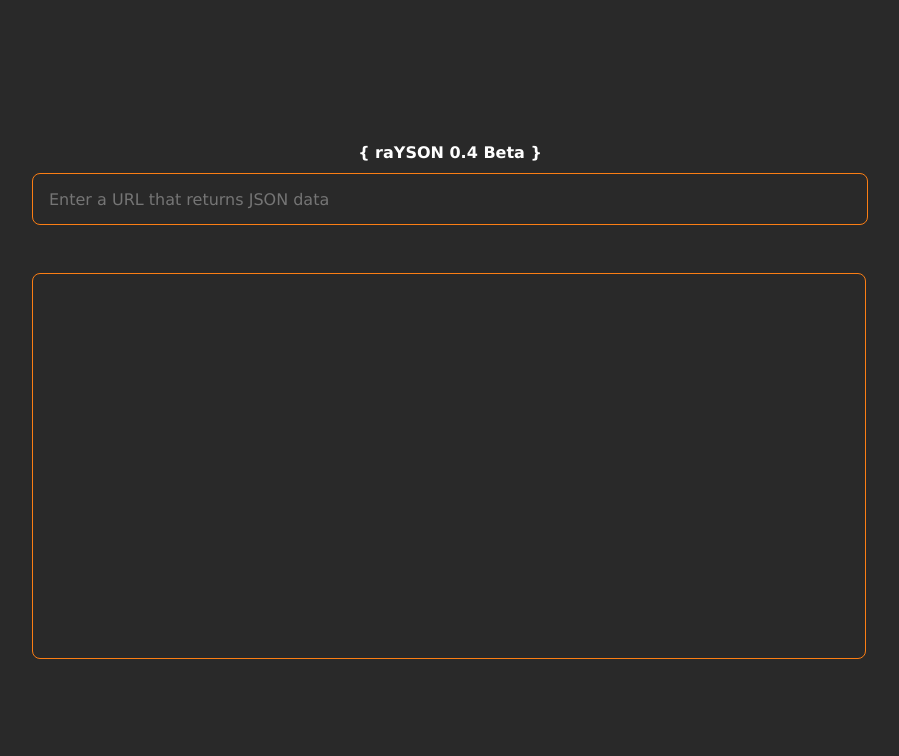
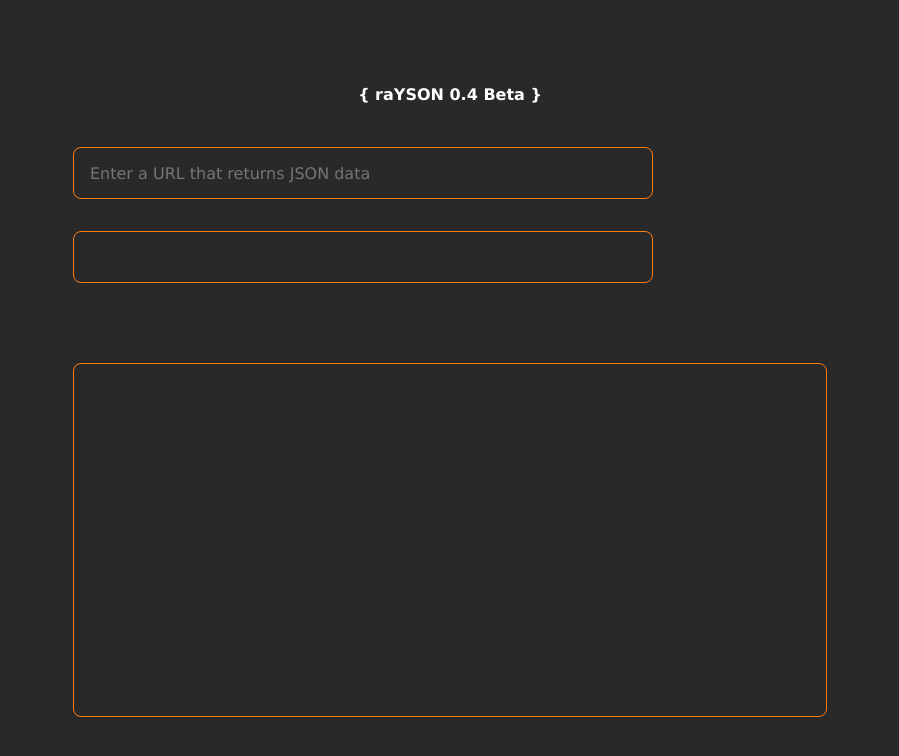
Before and after one commit to Dave86dev/rayson, a React (Vite) app: page / in a window 1280 px wide. Shown: the top 756 px of the page, without its empty margins (190-1089 px from the left). Built offline with nearby package versions, Linux system fonts and the light colour scheme.

Commit message:
feat: all prepared for the search function

```diff
--- a/src/App.css
+++ b/src/App.css
@@ -1,6 +1,5 @@
-
-*{
-  font-family: 'Verdana', sans-serif;
+* {
+  font-family: "Verdana", sans-serif;
   color: white;
 }
 
@@ -35,22 +34,22 @@ h4 {
 }
 
 .jsonContainer {
-  height: 22em;
-  max-height: 22em;
+  height: 20em;
+  max-height: 20em;
   width: 50em;
-  max-width: 50em;
+  max-width: 45em;
   overflow-y: auto;
   overflow-x: auto;
   padding: 0em 0em 0.5em 0.5em;
   border-radius: 0.5em;
   border: 0.05em solid #fb7e14;
   padding: 1em;
-  margin-top: 3em;
+  margin-top: 5em;
 }
 
-.inputFetch {
+input {
   height: 3rem;
-  width: 51rem;
+  width: 35rem;
   font-size: 1em;
   color: white;
   padding-left: 1em;
@@ -58,18 +57,13 @@ h4 {
   border: 0.05em solid #fb7e14;
   background-color: #292929;
   transition: 0.3s;
+  margin-top: 2em;
 }
 
-.inputFetch:focus {
+input:focus {
   transition: 0.3s;
   box-shadow: 0 0 1em rgba(251, 126, 20, 1);
   outline: none;
-}
-
-.answer {
-  display: flex;
-  flex-direction: column;
-  margin-bottom: 2em;
 }
 
 .value {
--- a/src/App.tsx
+++ b/src/App.tsx
@@ -1,22 +1,32 @@
 import React, { useEffect, useState } from "react";
 import { JsonRender } from "./common/JsonRender/JsonRender";
 import { fetchDataFromUrl } from "./services/dataFetch";
+import { searchJson } from "./utils/jsonExplorer";
 import "./App.css";
 
 function App() {
-  const [fetchCriteria, setFetchCriteria] = useState<string>("");
+  const [criteria, setCriteria] = useState<{ fetching: string; searching: string }>({
+    fetching: "",
+    searching: "",
+  });
+
+  const [searchResult, setSearchResult] = useState<string>("")
+
   const [dataJson, setDataJson] = useState<unknown>(null);
   const [error, setError] = useState<string>("");
   const [hasFetchedData, setHasFetchedData] = useState<boolean>(false);
 
   const handleInputChange = (e: React.ChangeEvent<HTMLInputElement>) => {
-    setFetchCriteria(e.target.value);
+    setCriteria(prevState => ({
+      ...prevState,
+      [e.target.name] : e.target.value
+    }));
   };
 
   useEffect(() => {
-    if (fetchCriteria.trim() !== "") {
+    if (criteria.fetching.trim() !== "") {
       const fetching = setTimeout(async () => {
-        const result = await fetchDataFromUrl(fetchCriteria);
+        const result = await fetchDataFromUrl(criteria.fetching);
         if ("error" in result) {
           setError(result.error);
           setDataJson(null);
@@ -33,8 +43,21 @@ function App() {
       setDataJson(null);
       setError("");
       setHasFetchedData(false);
+      setCriteria(prevState => ({
+        ...prevState,
+        searching : ""
+      }));
     }
-  }, [fetchCriteria]);
+  }, [criteria.fetching]);
+
+  useEffect(() => {
+    if (criteria.searching.trim() !== "" && dataJson) {
+      const result = searchJson(dataJson, criteria.searching);
+      setSearchResult(result);
+    } else {
+      setSearchResult("");
+    }
+  }, [criteria.searching, dataJson]);
 
   return (
     <div className="mainContainer">
@@ -42,17 +65,29 @@ function App() {
         {"{"} raYSON 0.4 Beta {"}"}
       </h4>
       <div className="uxContainer">
-        <div className="search">
+        <>
           <input
-            className="inputFetch"
             type="text"
             autoCorrect="off"
             spellCheck="false"
+            name="fetching"
             placeholder="Enter a URL that returns JSON data"
-            value={fetchCriteria || ""}
+            value={criteria.fetching || ""}
             onChange={handleInputChange}
           />
-        </div>
+        </>
+        <>
+          <input
+            type="text"
+            autoCorrect="off"
+            spellCheck="false"
+            name="searching"
+            disabled={!dataJson ? true : false }
+            placeholder=""
+            value={criteria.searching || ""}
+            onChange={handleInputChange}
+          />
+        </>
         <div className="jsonContainer">
           {error ? (
             <p className="errorMessage">{error}</p>
--- /dev/null
+++ b/src/utils/jsonExplorer.ts
@@ -0,0 +1,7 @@
+
+export const searchJson = (jsonData: unknown, searchPath: string): any => {
+
+
+    return "pepe"
+
+}
```
